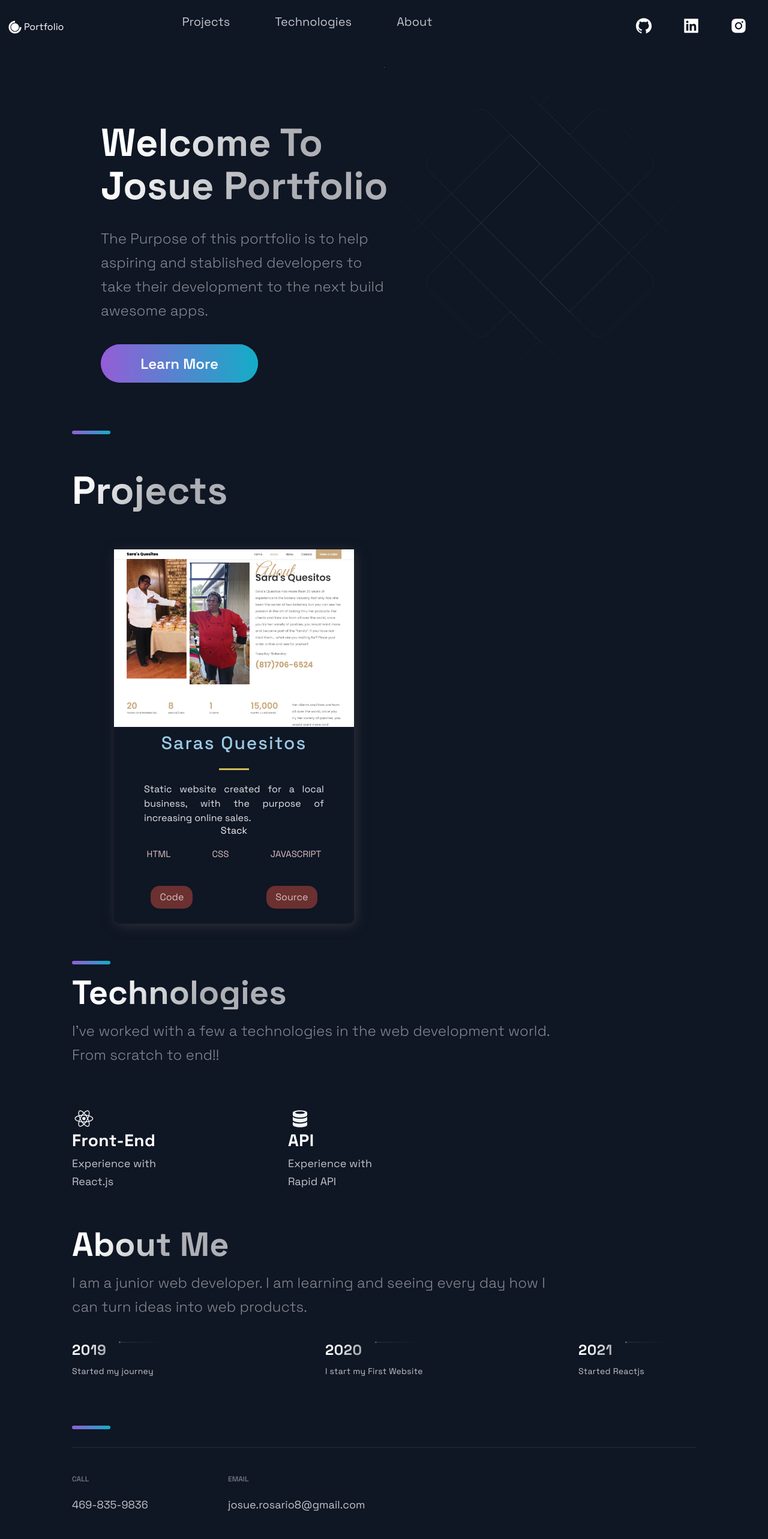
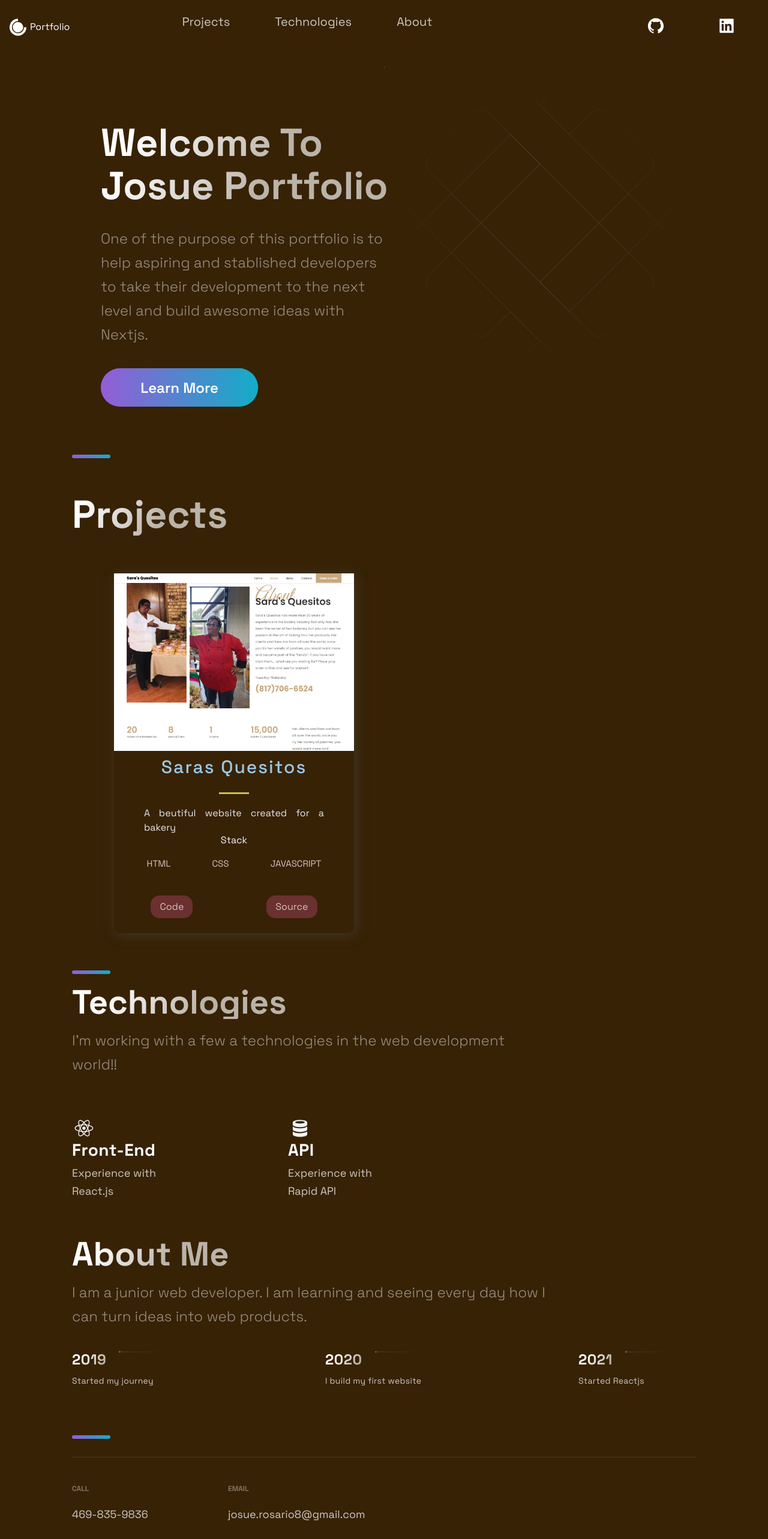
Before and after one commit to Josue-Rosario/Josue-Portfolio, a Next.js app: page / in a window 1280 px wide. Shown: the top 2566 px of the page at 60% size. Built offline with nearby package versions, Linux system fonts and the light colour scheme.

Commit message:
Theme color

```diff
--- a/src/components/Footer/Footer.js
+++ b/src/components/Footer/Footer.js
@@ -30,9 +30,6 @@ const Footer = () => {
           <SocialIcons href="https://www.linkedin.com/in/josue-rosario-b27468176/">
             <AiFillLinkedin size="3rem" />
           </SocialIcons>
-          <SocialIcons href="https://www.instagram.com/">
-            <AiFillInstagram size="3rem" />
-          </SocialIcons>
         </SocialContainer>
       </SocialIconsContainer>
     </FooterWrapper>
--- a/src/components/Header/Header.js
+++ b/src/components/Header/Header.js
@@ -10,7 +10,7 @@ const Header = () =>  (
     <Div1>
       <Link href="/">
         <a style={{ display: 'flex', alignItems: 'center', color:"white" }}>
-          <DiCssdeck size="3rem" /> <span>Portfolio</span>
+          <DiCssdeck size="4rem" /> <span>Portfolio</span>
         </a>
       </Link>
     </Div1>
@@ -37,9 +37,6 @@ const Header = () =>  (
           </SocialIcons>
           <SocialIcons href="https://www.linkedin.com/in/josue-rosario-b27468176/">
             <AiFillLinkedin size="3rem" />
-          </SocialIcons>
-          <SocialIcons href="https://www.instagram.com/">
-          <AiFillInstagram size="3rem"/>
         </SocialIcons>
       </Div3>
     </Container>
--- a/src/components/Hero/Hero.js
+++ b/src/components/Hero/Hero.js
@@ -12,10 +12,10 @@ const Hero = () => (
         Josue Portfolio
       </SectionTitle>
       <SectionText>
-        The Purpose of this portfolio is to help aspiring and stablished developers to take their development
-        to the next build awesome apps.
+        One of the purpose of this portfolio is to help aspiring and stablished developers to take their development
+        to the next level and build awesome ideas with Nextjs.
       </SectionText>
-      <Button onClick={() => window.location = 'https://google.com'}>Learn More</Button>
+      <Button onClick={() => window.location = 'https://nextjs.org/learn/basics/create-nextjs-app?utm_source=next-site&utm_medium=nav-cta&utm_campaign=next-website'}>Learn More</Button>
     </LeftSection>
   </Section>
 );
--- a/src/components/Technologies/Technologies.js
+++ b/src/components/Technologies/Technologies.js
@@ -9,8 +9,7 @@ const Technologies = () =>  (
     <br />
     <SectionTitle>Technologies</SectionTitle>
     <SectionText>
-      I've worked with a few a technologies in the web development world.
-      From scratch to end!!
+      I'm working with a few a technologies in the web development world!!
     </SectionText>
     <List>
       <ListItem>
--- a/src/components/TimeLine/TimeLineStyles.js
+++ b/src/components/TimeLine/TimeLineStyles.js
@@ -3,12 +3,12 @@ import styled from 'styled-components'
 
 export const CarouselContainer = styled.ul`
   max-width: 1040px;
-  background: #0F1624;
+  background: #372205;
   padding: 0rem;
   list-style:none;
   display: flex;
   justify-content: space-between;
-  /* overflow-x: hidden; */
+  overflow-x: hidden;
 
   margin-left: 32px;
   &:first-of-type{
@@ -40,7 +40,7 @@ export const CarouselMobileScrollNode = styled.div`
 `
 
 export const CarouselItem = styled.div`
-  background: #0F1624;
+  background: #372205;
   border-radius: 3px;
   max-width: 196px;
 
--- a/src/constants/constants.js
+++ b/src/constants/constants.js
@@ -1,11 +1,11 @@
 export const projects = [
   {
     title: 'Saras Quesitos',
-    description: "Static website created for a local business, with the purpose of increasing online sales.",
+    description: "A beutiful website created for a bakery",
       image: '/images/sarasquesitos.png',
-      tags: ['HTML', 'CSS', 'JAVASCRIPT'],
-    source: 'https://github.com/Josuerosario21/saraquesitos',
-    visit: 'https://sarasquesitos.com',
+      tags: ['HTML', 'CSS', 'JAVASCRIPT', ],
+    source: 'https://sarasquesitos.com',
+    visit: 'https://github.com/Josuerosario21/saraquesitos',
     id: 0,
   },
 
@@ -23,6 +23,6 @@ export const projects = [
 
 export const TimeLineData = [
   { year: 2019, text: 'Started my journey', },
-  { year: 2020, text: 'I start my First Website', },
+  { year: 2020, text: 'I build my first website', },
   { year: 2021, text: 'Started Reactjs',},
 ];
--- a/src/pages/index.js
+++ b/src/pages/index.js
@@ -1,4 +1,3 @@
-import Acomplishments from '../components/Acomplishments/Acomplishments';
 import BgAnimation from '../components/BackgrooundAnimation/BackgroundAnimation';
 import Hero from '../components/Hero/Hero';
 import Projects from '../components/Projects/Projects';
--- a/src/themes/default.js
+++ b/src/themes/default.js
@@ -7,7 +7,7 @@ export default {
   // Colors for layout
   colors: {
     primary1: "hsl(204,23.8%,95.9%)",
-    background1: "#0F1624",
+    background1: "#372205",
     accent1: "hsl(34.9,98.6%,72.9%)",
     button: "hsl(205.1,100%,36.1%)",
     background2: "hsl(232.7,27.3%,23.7%)",
```
